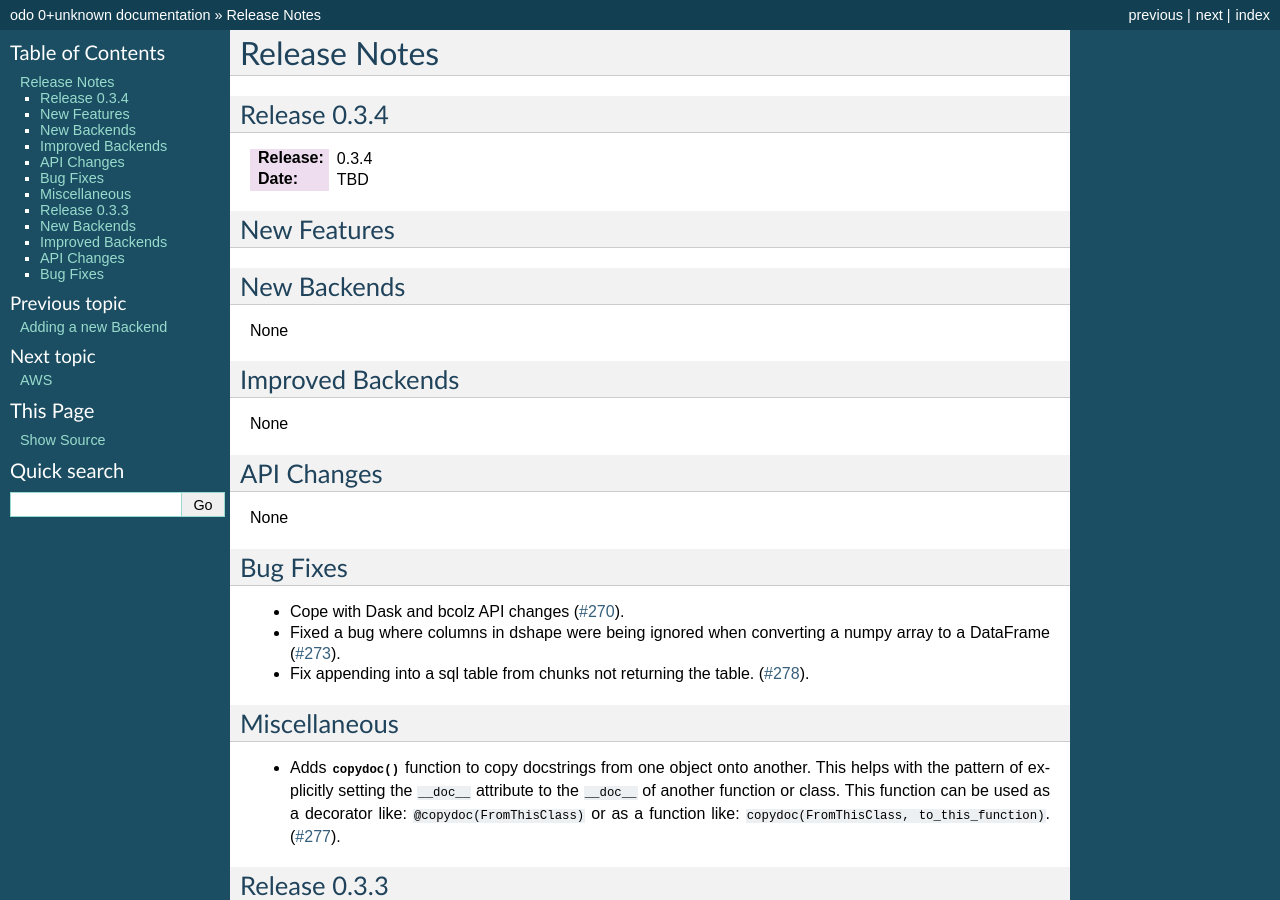
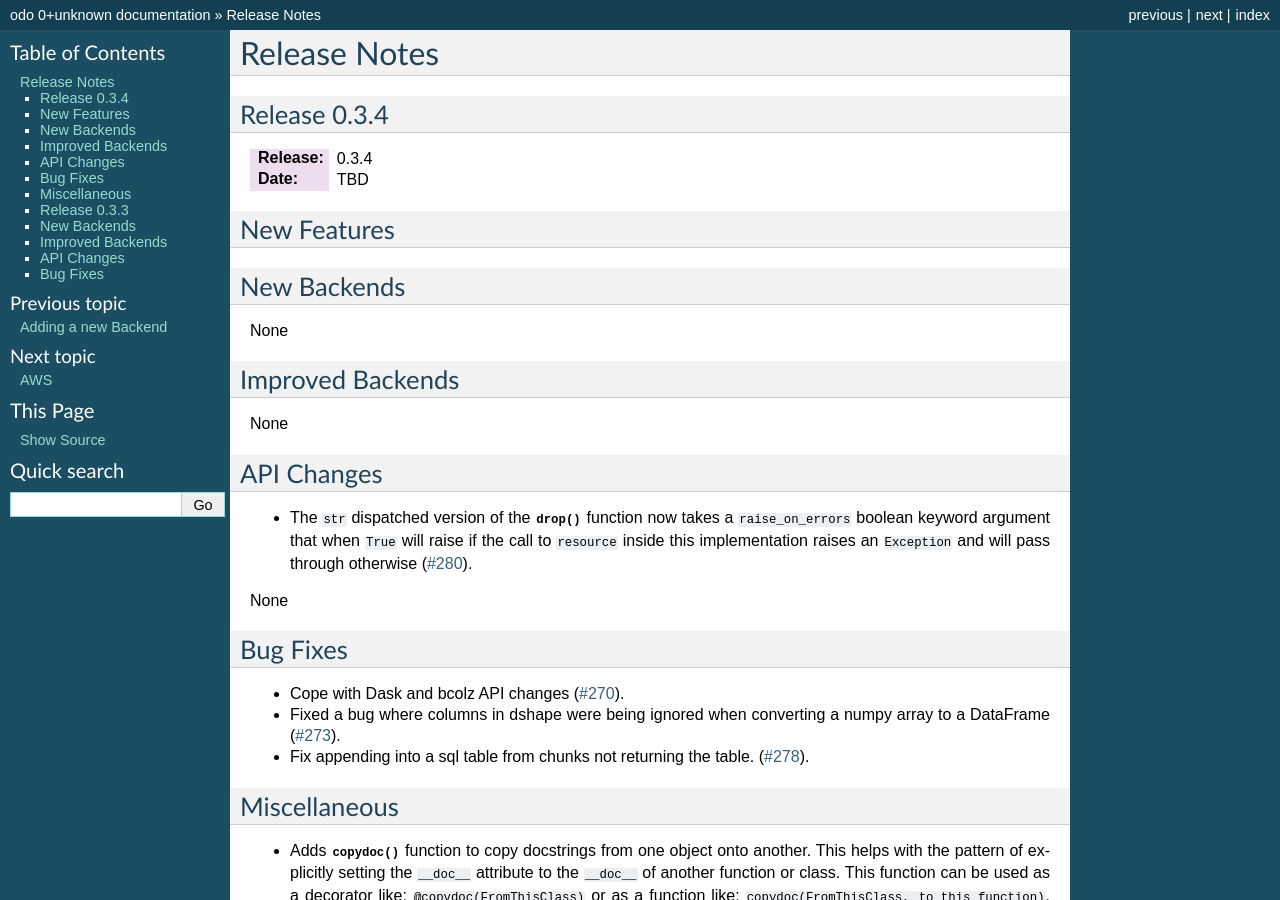
Before and after one commit to blaze/odo, a Sphinx documentation site: the page built from docs/source/releases.rst, in a window 1280 px wide and 900 px high. Built offline with Sphinx 7.4.7, drawn with Linux system fonts in a browser that asks for light colours.

Commit message:
Add a 0.3.4 whatsnew

```diff
--- a/docs/source/whatsnew/0.3.4.txt
+++ b/docs/source/whatsnew/0.3.4.txt
@@ -20,6 +20,11 @@ None
 API Changes
 -----------
 
+* The ``str`` dispatched version of the :func:`~odo.drop.drop` function now
+  takes a ``raise_on_errors`` boolean keyword argument that when ``True`` will
+  raise if the call to ``resource`` inside this implementation raises an
+  ``Exception`` and will pass through otherwise (:issue:`280`).
+
 None
 
 Bug Fixes
```
